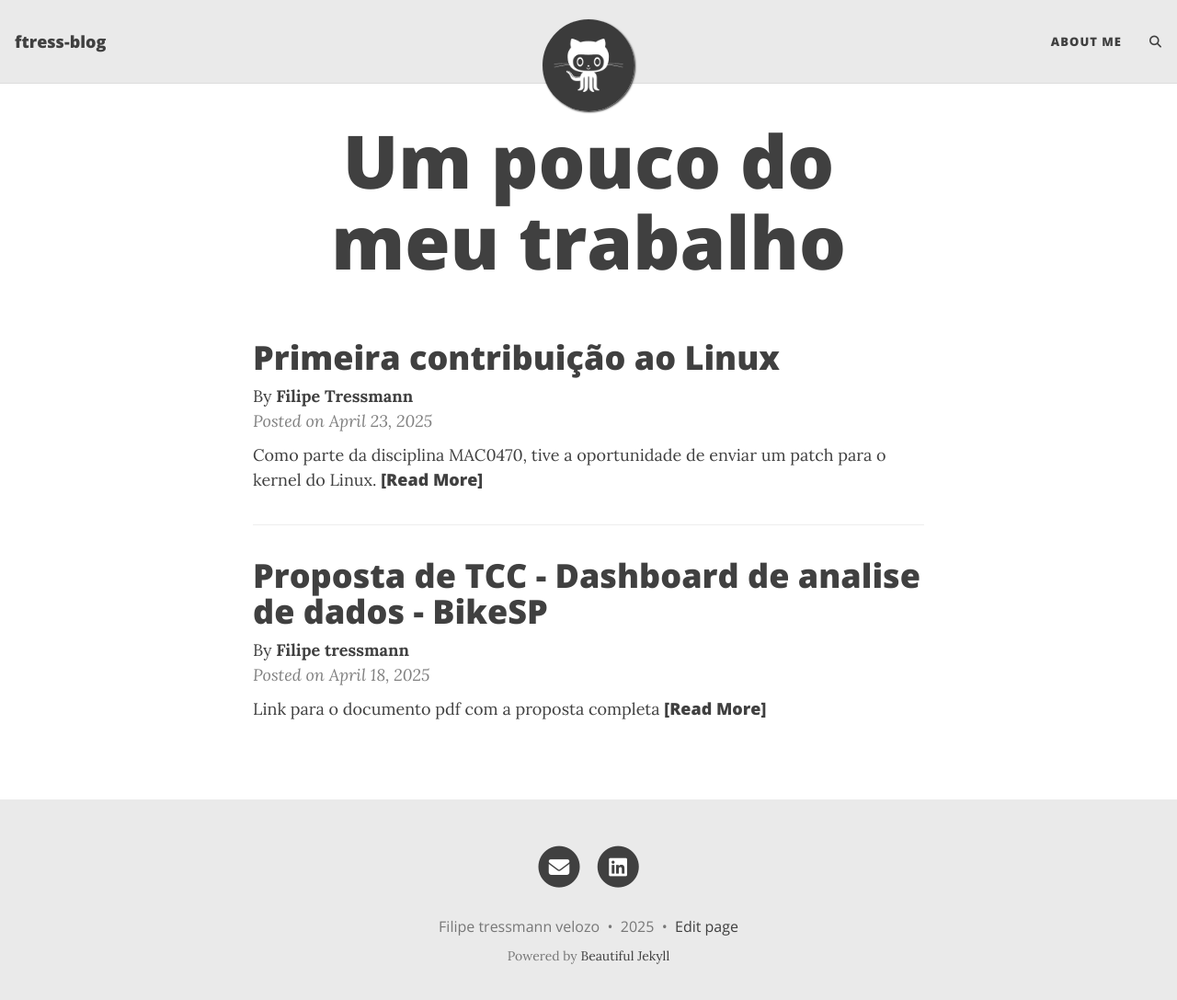
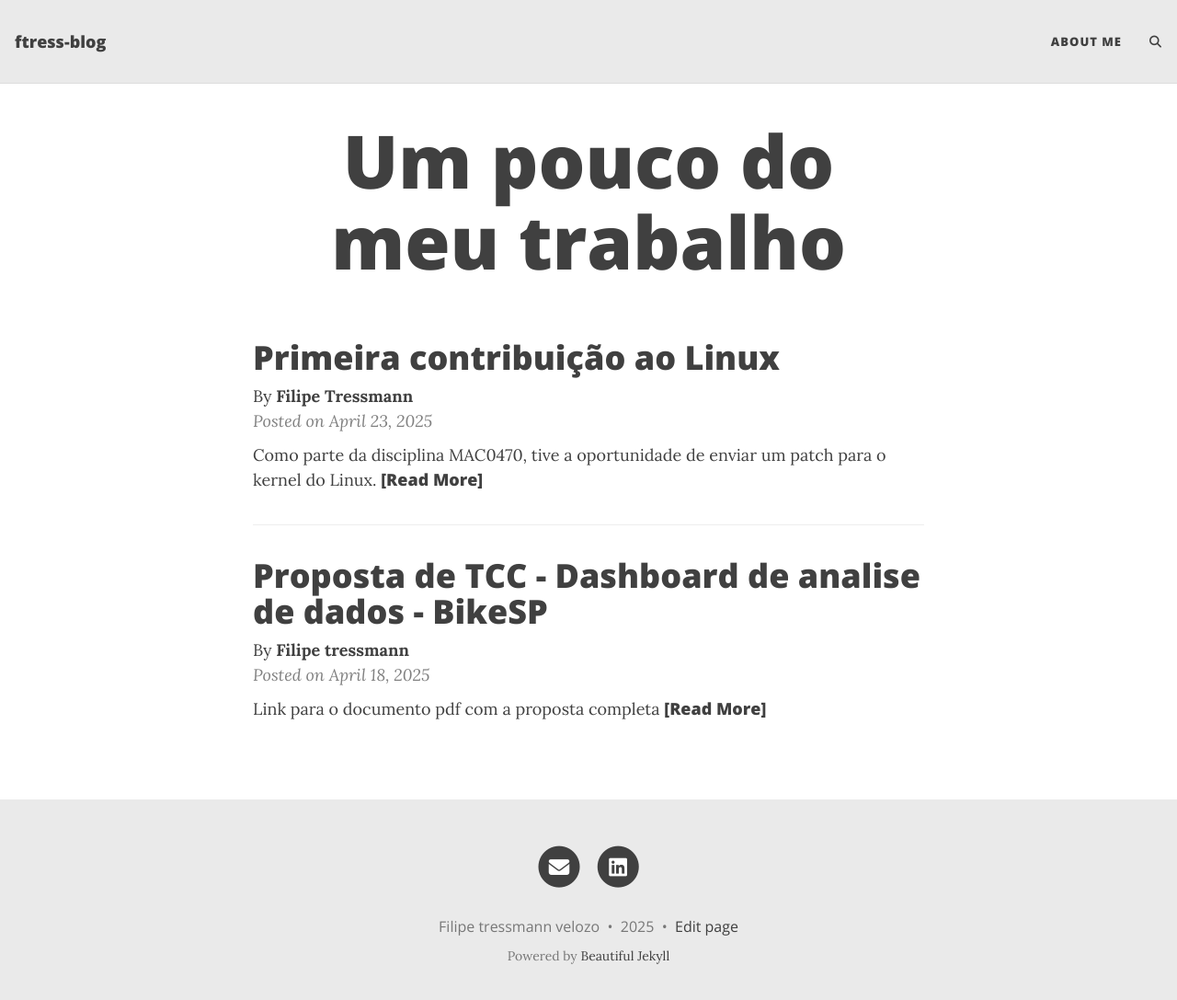
Before and after one commit to filipetressmann/filipetressmann.github.io, a Jekyll site: the page built from index.html, in a window 1280 px wide and 1100 px high. Shown: the top 1087 px of the window at 92% size. Built offline with Jekyll 4.4.1, drawn with Linux system fonts in a browser that asks for light colours; the list of posts is cut into pages by our own code; comment, search, counter and statistics services are not loaded.

Commit message:
Remove avatar

```diff
--- a/_config.yml
+++ b/_config.yml
@@ -25,13 +25,6 @@ navbar-links:
 ################
 # --- Logo --- #
 ################
-
-# Image to show in the navigation bar - works best with a square image
-# Remove this parameter if you don't want an image in the navbar
-avatar: "/assets/img/avatar-icon.png"
-
-# By default, the image is cut into a circle. You can disable this behaviour by setting 'round-avatar: false'
-round-avatar: true
 
 # If you want to have an image logo in the top-left corner instead of having the title of the website,
 # then specify the following parameter
```
Also changed, not shown: assets/img/avatar-icon.png (deleted).
